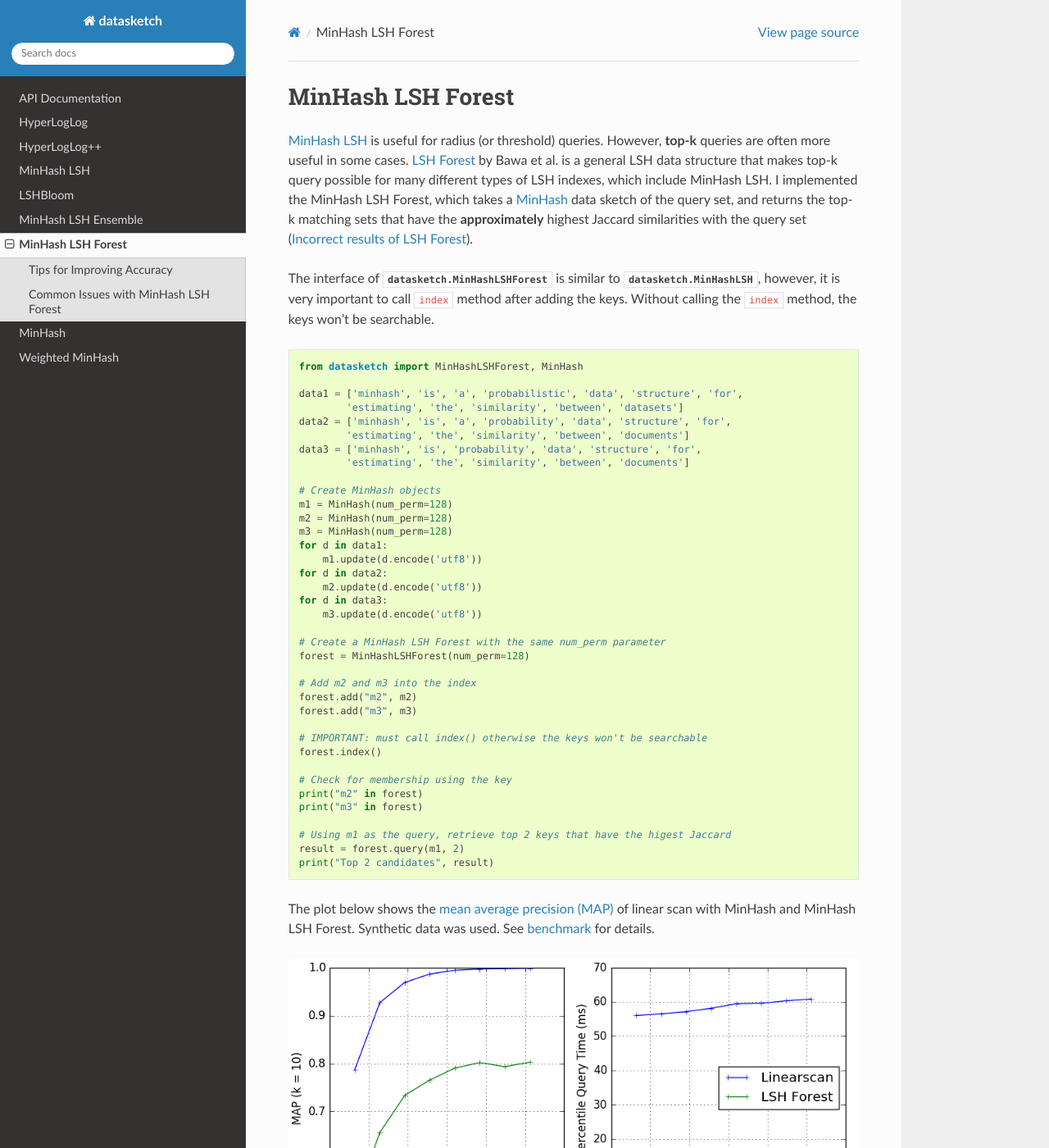
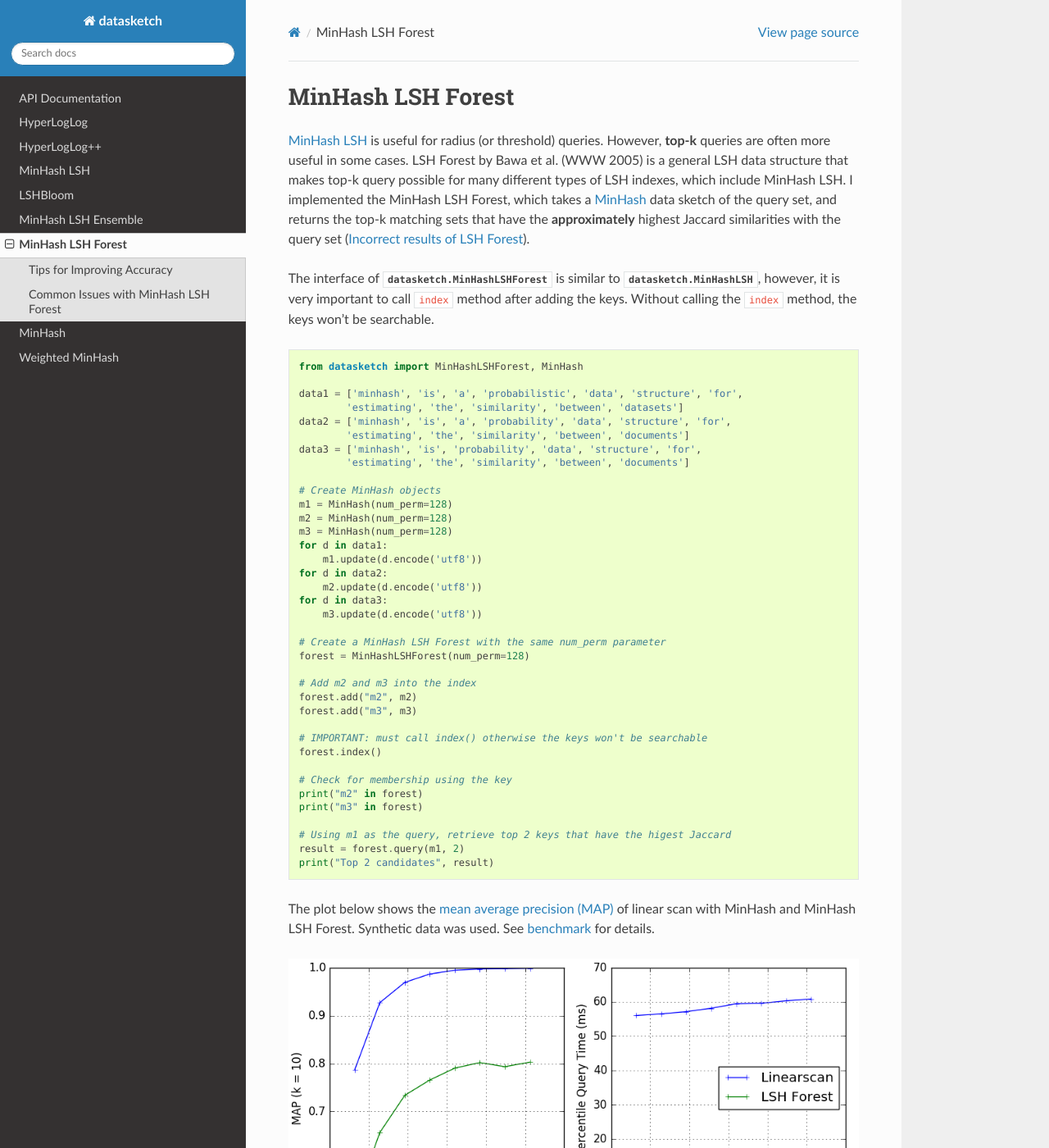
Before and after one commit to ekzhu/datasketch, a Sphinx documentation site: the page built from docs/lshforest.rst, in a window 1280 px wide and 1400 px high. Shown: the whole window at 82% size. Built offline with Sphinx 7.4.7 and the Read the Docs theme 3.1.0, drawn with Linux system fonts in a browser that asks for light colours; some of the changed text lies outside the part shown.

Commit message:
Remove rate-limited LSH Forest paper link

```diff
--- a/docs/lshforest.rst
+++ b/docs/lshforest.rst
@@ -4,9 +4,8 @@
 ==================
 
 :ref:`minhash_lsh` is useful for radius (or threshold) queries. However,
-**top-k** queries are often more useful in some cases. `LSH
-Forest <https://dblp.org/rec/conf/www/BawaCG05>`__ by Bawa et
-al. is a general LSH data structure that makes top-k query possible for
+**top-k** queries are often more useful in some cases. LSH
+Forest by Bawa et al. (WWW 2005) is a general LSH data structure that makes top-k query possible for
 many different types of LSH indexes, which include MinHash LSH. I
 implemented the MinHash LSH Forest, which takes a :ref:`minhash` data sketch of
 the query set, and returns the top-k matching sets that have the
@@ -69,9 +68,8 @@
 .. figure:: /_static/lshforest_benchmark.png
    :alt: MinHashLSHForest Benchmark
 
-(Optional) If you have read the LSH Forest
-`paper <https://dblp.org/rec/conf/www/BawaCG05>`__, and
-understand the data structure, you may want to customize another
+(Optional) If you have read the original LSH Forest paper by Bawa et al.
+(WWW 2005) and understand the data structure, you may want to customize another
 parameter for :class:`datasketch.MinHashLSHForest` -- ``l``, the number of prefix trees
 (or "LSH Trees" as in the paper) in the LSH Forest index. Different from
 the paper, this implementation fixes the number of LSH functions, in
```
Also changed, not shown: 1 other file.
